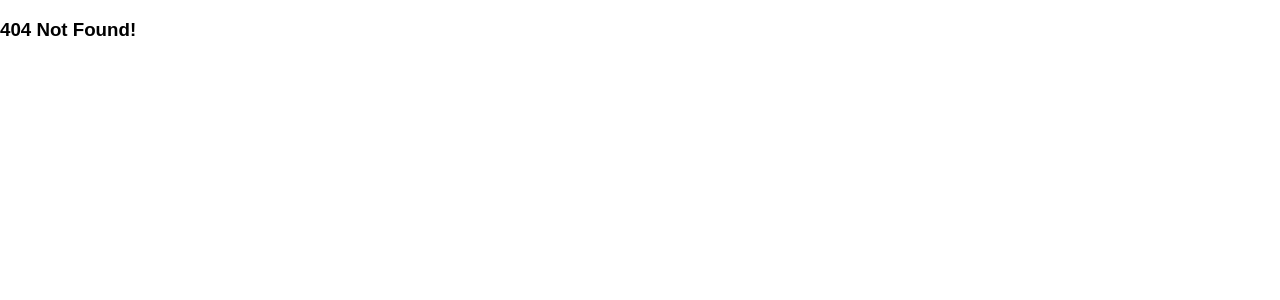
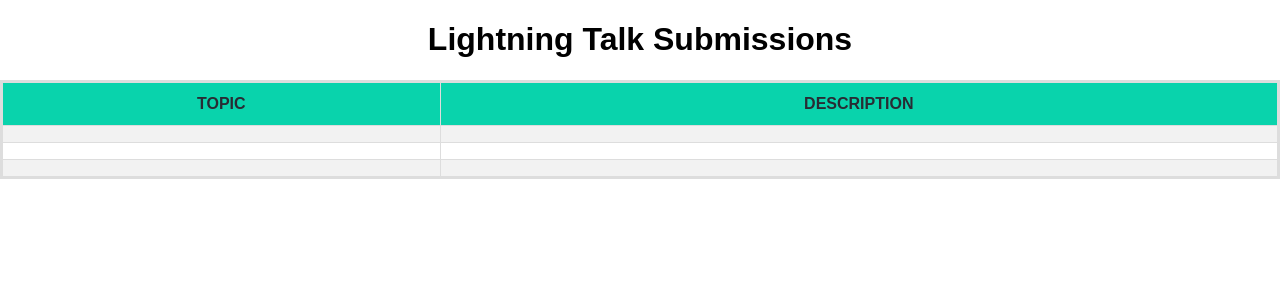
Before and after one commit to jennie-watson/lightning-talk-project, a React (Create React App) app: page /table in a window 1280 px wide. Before the commit this address led to /404. Shown: the top 300 px of the page. Built offline with nearby package versions, Linux system fonts and the light colour scheme.

Commit message:
table, form and some styling done. Form not working on Form.jsx and working on MainPage.jsx

```diff
--- a/package.json
+++ b/package.json
@@ -5,6 +5,7 @@
   "dependencies": {
     "@babel/runtime": "<=7.0.0-beta.55",
     "@material-ui/core": "^4.5.1",
+    "formik": "^2.0.1",
     "material-ui": "^1.0.0-beta.47",
     "react": "^16.11.0",
     "react-dom": "^16.11.0",
--- a/src/pages/App.jsx
+++ b/src/pages/App.jsx
@@ -10,7 +10,7 @@ import {
 import MainPage from "./MainPage"
 import Form from "./Form"
 // import Login from "./Login"
-// import Submissions from "./Submissions"
+import Table from "./Table"
 import NotFoundPage from "./NotFoundPage"
 
 class App extends Component {
@@ -21,7 +21,7 @@ class App extends Component {
       <Route exact path="/" component={MainPage} />
       <Route path="/form" component={Form} />
       {/* <Route path="/login" component={Login} /> */}
-      {/* <Route path="/submissions" component={Submissions} /> */}
+      <Route path="/table" component={Table} />
       <Route exact path="/404" component={NotFoundPage} />
       <Redirect to="/404" />
       </Switch>
--- a/src/pages/Form.jsx
+++ b/src/pages/Form.jsx
@@ -3,10 +3,11 @@ import React from "react"
 import TextField from "@material-ui/core/TextField"
 import Button from "@material-ui/core/Button"
 import "../styles/App.css"
+import { MuiThemeProvider, createMuiTheme } from "@material-ui/core/styles"
 
-// const theme = createMuiTheme()
+const theme = createMuiTheme();
 
-class Forms extends React.Component {
+class Form extends React.Component {
   state = {
     email: "",
     emailError: "",
@@ -44,14 +45,19 @@ class Forms extends React.Component {
       descriptionError: ""
     }
 
+    if (this.state.email.indexOf("@") === -1) {
+      isError = true
+      errors.emailError = "Requires valid email"
+    }
+
+    if (this.state.email.length > 255) {
+      isError = true
+      errors.topicError = "Email needs to be less than 255 characters long"
+    }
+
     if (this.state.topic.length > 80) {
       isError = true
       errors.topicError = "Topic needs to be less than 80 characters long"
-    }
-
-    if (this.state.email.indexOf("@") === -1) {
-      isError = true
-      errors.emailError = "Requires valid email"
     }
 
     this.setState({
@@ -86,8 +92,12 @@ onSubmit = e => {
 
 render() {
   return (
+    <MuiThemeProvider theme={theme}>
+    {/* <div className="App"> */}
+    {/* <header className="App-header"> */}
+    <h1 className="form-header">Lightning Talks</h1>
       <form className="form">
-        <TextField
+        <TextField className="text-field"
           name="email"
           label="Email"
           id="outlined-multiline-static"
@@ -129,13 +139,16 @@ render() {
           style={{width: "50%"}}
         />
         <br />
-        <Button label="submit" variant="contained" color="primary" style={{width: "25%"}} onClick={e => this.onSubmit(e)} primary="true">Submit</Button>
+        <Button label="submit" variant="contained" className="button" style={{width: "25%"}} onClick={e => this.onSubmit(e)} primary="true">Submit</Button>
         {/* <p>
           {JSON.stringify(this.state.fields, null, 2)}
         </p> */}
         </form>
+        {/* </header> */}
+        {/* </div> */}
+      </MuiThemeProvider>
     )
   }
 }
 
-export default Forms
+export default Form
--- a/src/pages/MainPage.jsx
+++ b/src/pages/MainPage.jsx
@@ -8,7 +8,7 @@ import Form from "./Form"
 import { MuiThemeProvider, createMuiTheme } from "@material-ui/core/styles"
 import "../styles/App.css"
 
-const theme = createMuiTheme()
+const theme = createMuiTheme();
 
 class MainPage extends Component {
   state = {
@@ -36,6 +36,7 @@ class MainPage extends Component {
           </p>
           <Link to="/login" className="Login-link">Login Here</Link>
           <Link to="/form" className="Form-link">Share your idea here</Link>
+          <Link to="/table" className="Table-link">See the submissions here</Link>
           </header>
           <Form onChange={fields => this.onChange(fields)} />
           <p>
--- /dev/null
+++ b/src/pages/Table.jsx
@@ -0,0 +1,51 @@
+import React from 'react'
+
+class Table extends React.Component {
+   constructor(props) {
+      super(props)
+      this.state = {
+         submissions: [
+            { topic: "", description: ""},
+            { topic: "", description: ""},
+            { topic: "", description: ""},
+         ]
+      }
+   }
+
+   renderTableHeader() {
+      let header = Object.keys(this.state.submissions[0])
+      return header.map((key, index) => {
+         return <th key={index}>{key.toUpperCase()}</th>
+      })
+   }
+
+   renderTableData() {
+      return this.state.submissions.map((submission, index) => {
+         const { topic, description} = submission //destructuring
+         return (
+            <tr key={topic}>
+               <td>{topic}</td>
+               <td>{description}</td>
+            </tr>
+         )
+      })
+   }
+
+   render() {
+      return (
+         <div>
+            <h1 id='title'>Lightning Talk Submissions</h1>
+            <table id='submissions'>
+               <tbody>
+                  <tr>{this.renderTableHeader()}</tr>
+                  {this.renderTableData()}
+               </tbody>
+            </table>
+         </div>
+      )
+   }
+}
+
+// ReactDOM.render(<Table />, document.getElementById('root'));
+
+export default Table //exporting a component make it reusable and this is the beauty of react
--- a/src/styles/App.css
+++ b/src/styles/App.css
@@ -2,6 +2,7 @@ body {
   margin: 0;
   padding: 0;
   font-family: sans-serif;
+  /* background-color: #282c34; */
 }
 
 .App {
@@ -33,10 +34,66 @@ body {
   text-decoration: none;
 }
 
+.text-field {
+  background-color: white;
+}
+
+.Table-link {
+  color: #09d3ac;
+  text-decoration: none;
+}
+
 .form {
   display: flex;
   flex-direction: column;
   align-items: center;
   justify-content: center;
-  margin-top: 150px;
+  background-color: white;
+  margin-top: 50px
 }
+
+.form-header {
+  min-height: 15vh;
+  display: flex;
+  flex-direction: column;
+  align-items: center;
+  justify-content: center;
+  font-size: calc(30px + 2vmin);
+  color: black;
+  background-color: #09d3ac;
+  margin-top: 0;
+}
+
+.button {
+  color: #black!important;
+  background-color: #09d3ac!important;
+  text-font: bold;
+}
+
+#title {
+  text-align: center;
+}
+
+#submissions {
+  text-align: center;
+  border-collapse: collapse;
+  border: 3px solid #ddd;
+  width: 100%;
+}
+
+#submissions td, #submissions th {
+  border: 1px solid #ddd;
+  padding: 8px;
+}
+
+#submissions tr:nth-child(even){background-color: #f2f2f2;}
+
+#submissions tr:hover {background-color: #ddd;}
+
+#submissions th {
+  padding-top: 12px;
+  padding-bottom: 12px;
+  text-align: center;
+  background-color: #09d3ac;
+  color: #282c34;
+}
```
Also changed, not shown: src/pages/Submissions.jsx (deleted), 1 other file (tests, documents, lock files or other folders).
